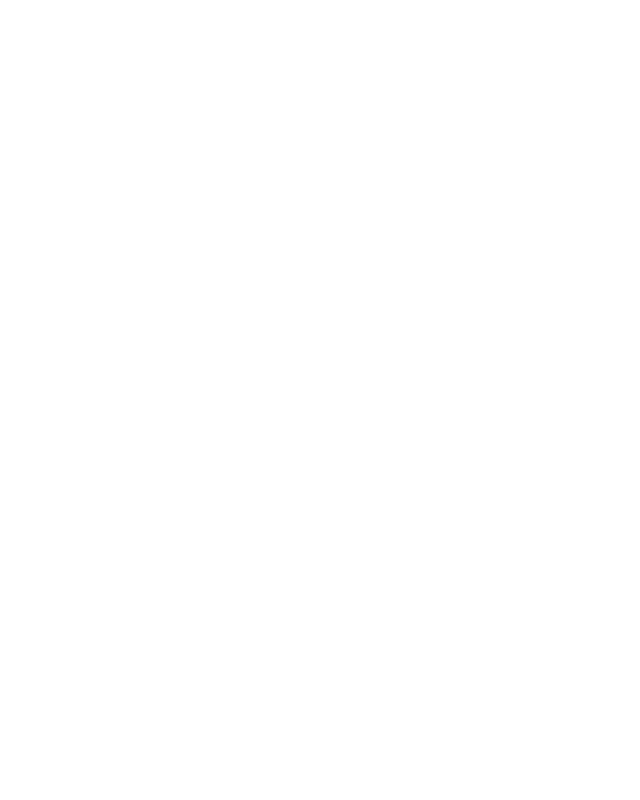
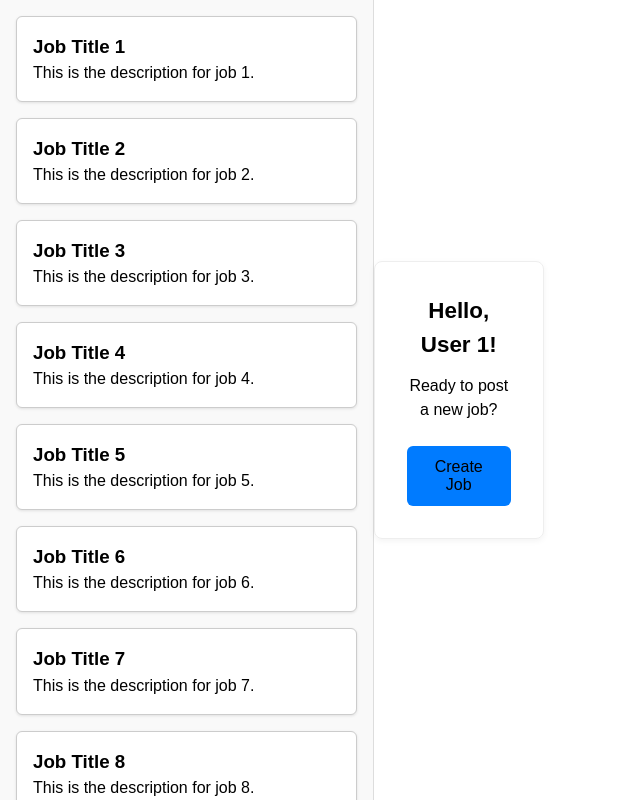
Before and after one commit to edub7805/35L-project, a React (Vite) app in the folder my-app/: page /users/1/mainPage in a window 1280 px wide. Before the commit this address had no page. Shown: the whole page, without its empty margins (0-640 px from the left). Built offline with nearby package versions, Linux system fonts and the light colour scheme.

Commit message:
progress on mainPage

```diff
--- a/my-app/src/App.tsx
+++ b/my-app/src/App.tsx
@@ -2,6 +2,7 @@
 import Login from './pages/Login';
 import Signup from './pages/Signup';
 import CreatePost from './pages/create_job'
+import MainPage from './pages/mainPage'
 
 function App() {
   return (
@@ -19,6 +20,9 @@
         {/* make job post Page*/}
         <Route path="/users/:id/createpost" element={<CreatePost />} />
 
+        {/* main page*/}
+        <Route path="/users/:id/mainPage" element={<MainPage />} />
+
       </Routes>
     </Router>
   );
--- a/my-app/src/pages/Signup.tsx
+++ b/my-app/src/pages/Signup.tsx
@@ -36,7 +36,7 @@
 
       const data = await response.json();
       const userId = data.id;
-      navigate(`/users/${userId}/createpost`);
+      navigate(`/users/${userId}/mainPage`);
 
 
     } catch (error) {
--- a/my-app/src/pages/create_job.css
+++ b/my-app/src/pages/create_job.css
@@ -1,10 +1,18 @@
+/* create_job.css */
+
+body {
+  background-color: #1e1e1e;
+  font-family: 'Segoe UI', Tahoma, Geneva, Verdana, sans-serif;
+}
+
 .create-job-container {
-  max-width: 600px;
-  margin: 2rem auto;
-  padding: 1.5rem;
-  border: 1px solid #ccc;
-  border-radius: 8px;
-  background-color: #fefefe;
+  max-width: 500px;
+  margin: 3rem auto;
+  padding: 2rem;
+  background-color: #ffffff;
+  border-radius: 12px;
+  box-shadow: 0 4px 12px rgba(0, 0, 0, 0.1);
+  color: #333;
 }
 
 .create-job-form {
@@ -13,30 +21,46 @@
 }
 
 .create-job-form label {
-  margin-top: 1rem;
-  font-weight: bold;
+  margin: 1rem 0 0.5rem;
+  font-weight: 600;
+  font-size: 0.95rem;
+  color: #333;
 }
 
 .create-job-form input,
 .create-job-form textarea {
-  padding: 0.5rem;
-  margin-top: 0.5rem;
+  padding: 0.65rem;
   font-size: 1rem;
-  border: 1px solid #aaa;
-  border-radius: 4px;
+  border: 1px solid #ccc;
+  border-radius: 6px;
+  background-color: #f9f9f9;
+  transition: border-color 0.3s;
+}
+
+.create-job-form input:focus,
+.create-job-form textarea:focus {
+  border-color: #0077ff;
+  outline: none;
+  background-color: #fff;
 }
 
 .create-job-form textarea {
-  min-height: 100px;
+  min-height: 120px;
+  resize: vertical;
 }
 
 .create-job-form button {
   margin-top: 1.5rem;
-  padding: .75rem;
+  padding: 0.75rem;
   font-size: 1rem;
   background-color: #0077ff;
   color: white;
   border: none;
-  border-radius: 4px;
+  border-radius: 6px;
   cursor: pointer;
+  transition: background-color 0.3s ease;
 }
+
+.create-job-form button:hover {
+  background-color: #005fcc;
+}
--- a/my-app/src/pages/create_job.tsx
+++ b/my-app/src/pages/create_job.tsx
@@ -31,7 +31,7 @@
 
   return (
     <div className="create-job-container">
-      <h1>Create a job post for user {id}</h1>
+      {/* <h1>Create a job post for user {id}</h1> */}
       <form onSubmit={handleSubmit} className="create-job-form">
         <p>hiii</p>
         <label>Job Name</label>
--- /dev/null
+++ b/my-app/src/pages/mainPage.css
@@ -0,0 +1,80 @@
+/* reset */
+* {
+  margin: 0;
+  padding: 0;
+  box-sizing: border-box;
+}
+html, body, #root {
+  height: 100%;
+  background: #fff;        /* entire page white */
+}
+
+.main-page-container {
+  display: flex;
+  height: 100vh;
+  font-family: sans-serif;
+}
+
+/* LEFT column */
+.main-left {
+  flex: 2;
+  padding: 1rem;
+  background: #f9f9f9;
+  overflow-y: auto;
+  border-right: 1px solid #ddd;
+}
+
+.job-card {
+  background: #fff;
+  border: 1px solid #ccc;
+  border-radius: 6px;
+  padding: 1rem;
+  margin-bottom: 1rem;
+  box-shadow: 0 1px 3px rgba(0,0,0,0.1);
+  color: #000;            /* force black text */
+}
+
+/* RIGHT column */
+.main-right {
+  flex: 1;
+  display: flex;
+  justify-content: center;
+  align-items: center;
+  background: #fff;       /* entire right half white */
+}
+
+.action-box {
+  text-align: center;
+  padding: 2rem;
+  /* remove the max-width so you see the full white sliver */
+  width: 100%;
+  border: 1px solid #eee;
+  border-radius: 8px;
+  box-shadow: 0 2px 6px rgba(0,0,0,0.05);
+}
+
+.action-title {
+  margin-bottom: 0.75rem;
+  font-size: 1.4rem;
+  color: #000;
+}
+
+.action-sub {
+  margin-bottom: 1.5rem;
+  color: #000;
+}
+
+.action-button {
+  padding: 0.75rem 1.5rem;
+  font-size: 1rem;
+  background-color: #007bff;
+  color: #000;
+  border: none;
+  border-radius: 6px;
+  cursor: pointer;
+}
+
+.action-button:hover {
+  background-color: #0056b3;
+  color: #000;
+}
--- /dev/null
+++ b/my-app/src/pages/mainPage.tsx
@@ -0,0 +1,47 @@
+import React from 'react';
+import { useNavigate, useParams } from 'react-router-dom';
+import './mainPage.css';
+
+type Job = {
+  id: number;
+  title: string;
+  description: string;
+};
+
+export default function MainPage() {
+  const { id } = useParams<{ id: string }>();
+  const navigate = useNavigate();
+
+  const dummyJobs: Job[] = Array.from({ length: 30 }, (_, i) => ({
+    id: i,
+    title: `Job Title ${i + 1}`,
+    description: `This is the description for job ${i + 1}.`,
+  }));
+
+  const handleCreatePost = () => {
+    navigate(`/users/${id}/createpost`);
+  };
+
+  return (
+    <div className="main-page-container">
+      <div className="main-left">
+        {dummyJobs.map(job => (
+          <div key={job.id} className="job-card">
+            <h3>{job.title}</h3>
+            <p>{job.description}</p>
+          </div>
+        ))}
+      </div>
+
+      <div className="main-right">
+        <div className="action-box">
+          <h2 className="action-title">Hello, User {id}!</h2>
+          <p className="action-sub">Ready to post a new job?</p>
+          <button className="action-button" onClick={handleCreatePost}>
+            Create Job
+          </button>
+        </div>
+      </div>
+    </div>
+  );
+}
```
